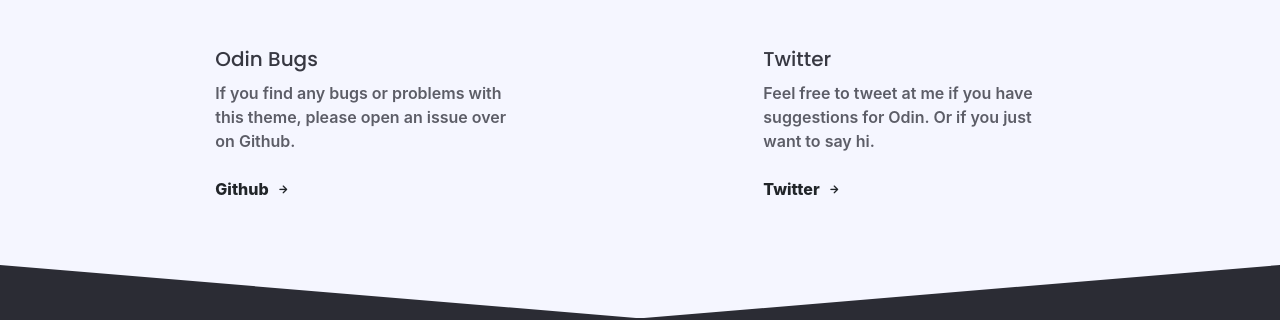
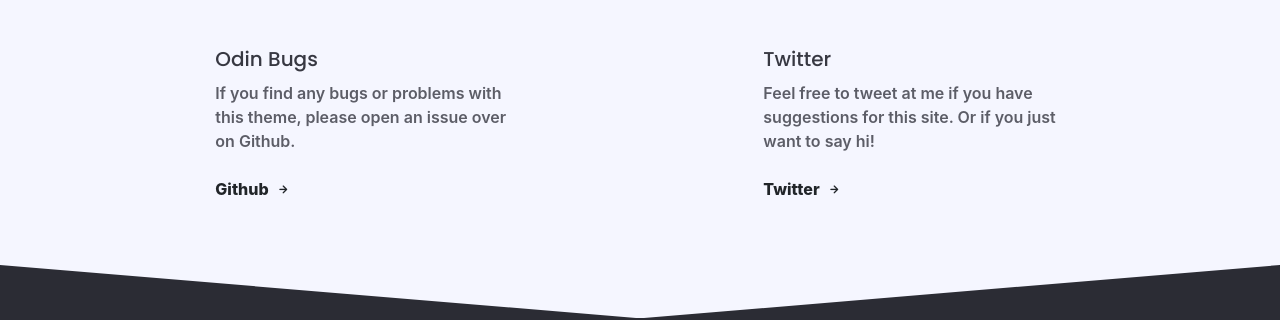
Before and after one commit to teddypender/teddypender.github.io, a Jekyll site: the page built from index.html, in a window 1280 px wide. Shown: the part 674-994 px from the top of the page. Built offline with Jekyll 4.4.1, drawn with Linux system fonts in a browser that asks for light colours; nearby versions of some CDN libraries; some web fonts are replaced; comment, search, counter and statistics services are not loaded.

Commit message:
Update _config.yml

```diff
--- a/_config.yml
+++ b/_config.yml
@@ -45,10 +45,10 @@
 
 # Navivation
 nav_item_one: Github
-nav_item_one_link: https://github.com/TeaGuns/odin
+nav_item_one_link: https://github.com/teddypender
 
 nav_item_two: Twitter
-nav_item_two_link: https://twitter.com/TheTeaGuns
+nav_item_two_link: https://twitter.com/TeddyGrizzly
 
 nav_item_three: #
 nav_item_three_link: #
@@ -63,9 +63,9 @@
 help_one_link: https://github.com/TeaGuns/odin/issues
 
 help_two_title: Twitter
-help_two_content: Feel free to tweet at me if you have suggestions for Odin. Or if you just want to say hi.
+help_two_content: Feel free to tweet at me if you have suggestions for this site. Or if you just want to say hi!
 help_two_button: Twitter
-help_two_link: https://twitter.com/theteaguns
+help_two_link: https://twitter.com/TeddyGrizzly
 
 # Build settings
 theme: minima
```
